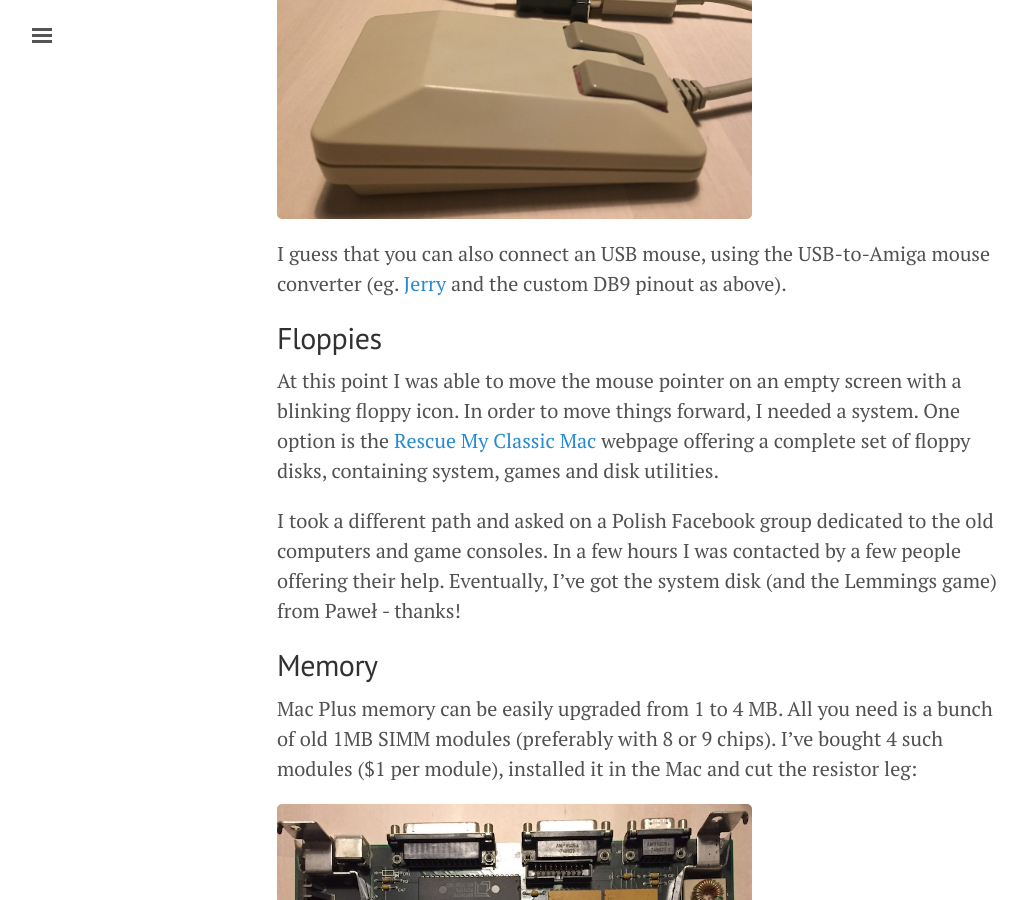
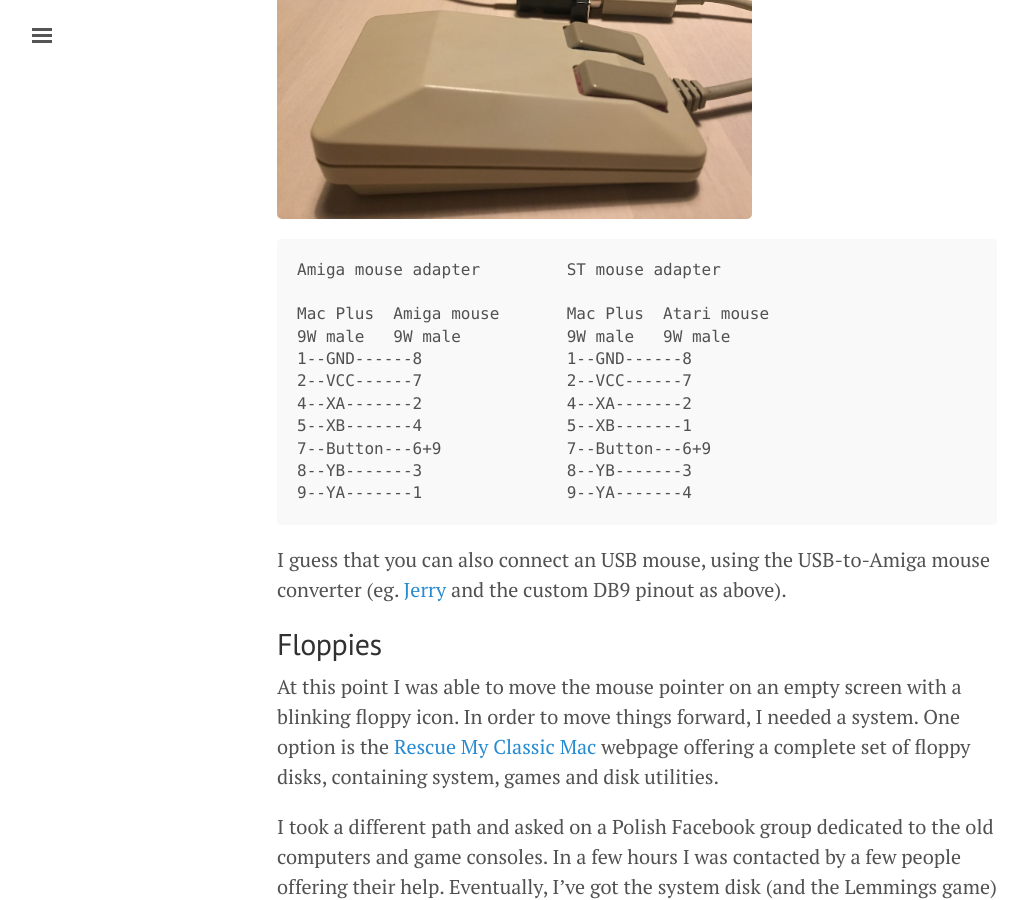
Before and after one commit to trekawek/blog.rekawek.eu, a Jekyll site: the page built from _posts/2016-12-08-mac-plus.md, in a window 1280 px wide and 900 px high, scrolled down 3390 px. Shown: the whole window, without its empty margins (3-1030 px from the left). Built offline with Jekyll 4.4.1, drawn with Linux system fonts in a browser that asks for light colours; comment, search, counter and statistics services are not loaded.

Commit message:
Updated the dead link to the Amiga->Mac mouse blog post. Pasted the pinout.

````diff
--- a/_posts/2016-12-08-mac-plus.md
+++ b/_posts/2016-12-08-mac-plus.md
@@ -30,9 +30,23 @@ Apparently the previous user tried hard to keep the internal clock powered, with
 
 ## Mouse
 
-You can't do much on a Mac without a mouse. The Mac Plus uses a different kind of mouse than PCs or even later Macs. [Some people](https://amazingdiy.wordpress.com/2012/11/13/macintosh-plus/) were able to convert an old, ball mouse so it's compatible with Mac Plus. However, [it seems that it's much easier to use Amiga or Atari ST mouse](http://blog.syrinxsystems.co.uk/mac-plus-mouse-alternatives/) - it have the same internals, the only difference is pinout. Two DB9 male connectors and a bunch of cables did the trick:
+You can't do much on a Mac without a mouse. The Mac Plus uses a different kind of mouse than PCs or even later Macs. [Some people](https://amazingdiy.wordpress.com/2012/11/13/macintosh-plus/) were able to convert an old, ball mouse so it's compatible with Mac Plus. However, [it seems that it's much easier to use Amiga or Atari ST mouse](https://web.archive.org/web/20130210064705/http://blog.syrinxsystems.co.uk/mac-plus-mouse-alternatives/) - it have the same internals, the only difference is pinout. Two DB9 male connectors and a bunch of cables did the trick:
 
 ![Amiga mouse connected to Mac](/assets/mac/amiga-to-mac-mouse.jpg){:width="66%"}
+
+```
+Amiga mouse adapter         ST mouse adapter
+
+Mac Plus  Amiga mouse       Mac Plus  Atari mouse
+9W male   9W male           9W male   9W male
+1--GND------8               1--GND------8
+2--VCC------7               2--VCC------7
+4--XA-------2               4--XA-------2
+5--XB-------4               5--XB-------1
+7--Button---6+9             7--Button---6+9
+8--YB-------3               8--YB-------3
+9--YA-------1               9--YA-------4
+```
 
 I guess that you can also connect an USB mouse, using the USB-to-Amiga mouse converter (eg. [Jerry](https://www.youtube.com/watch?v=83MrU-ruuwg) and the custom DB9 pinout as above).
 
````
